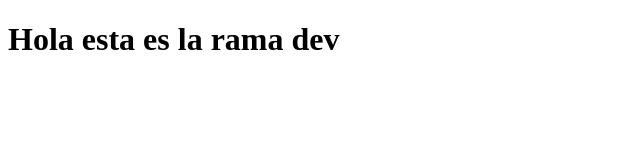
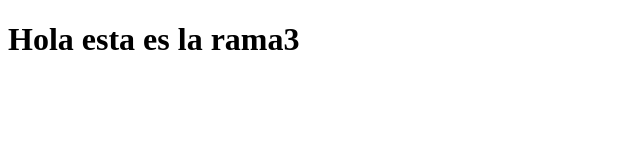
Before and after one commit to karim1311/practica8, a plain HTML site: page index.html in a window 1280 px wide. Shown: the full height of the page, 0-640 px from the left. Drawn offline with Linux system fonts and the light colour scheme.

Commit message:
actualizacion rama3

```diff
--- a/index.html
+++ b/index.html
@@ -6,6 +6,6 @@
     <title>Document</title>
 </head>
 <body>
-    <h1>Hola esta es la rama dev</h1>
+    <h1>Hola esta es la rama3</h1>
 </body>
 </html>
```
Also changed, not shown: 1 other file.
